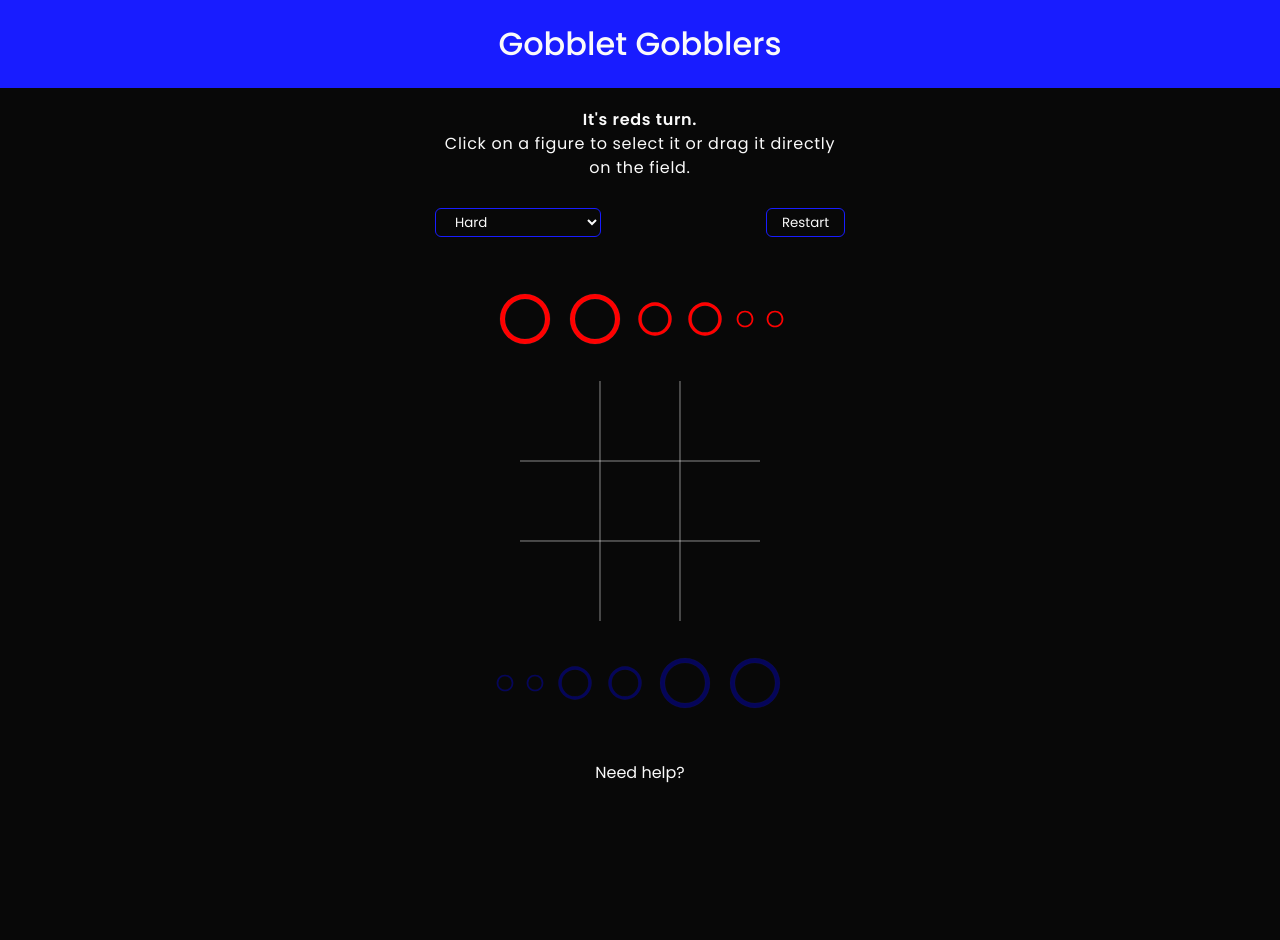
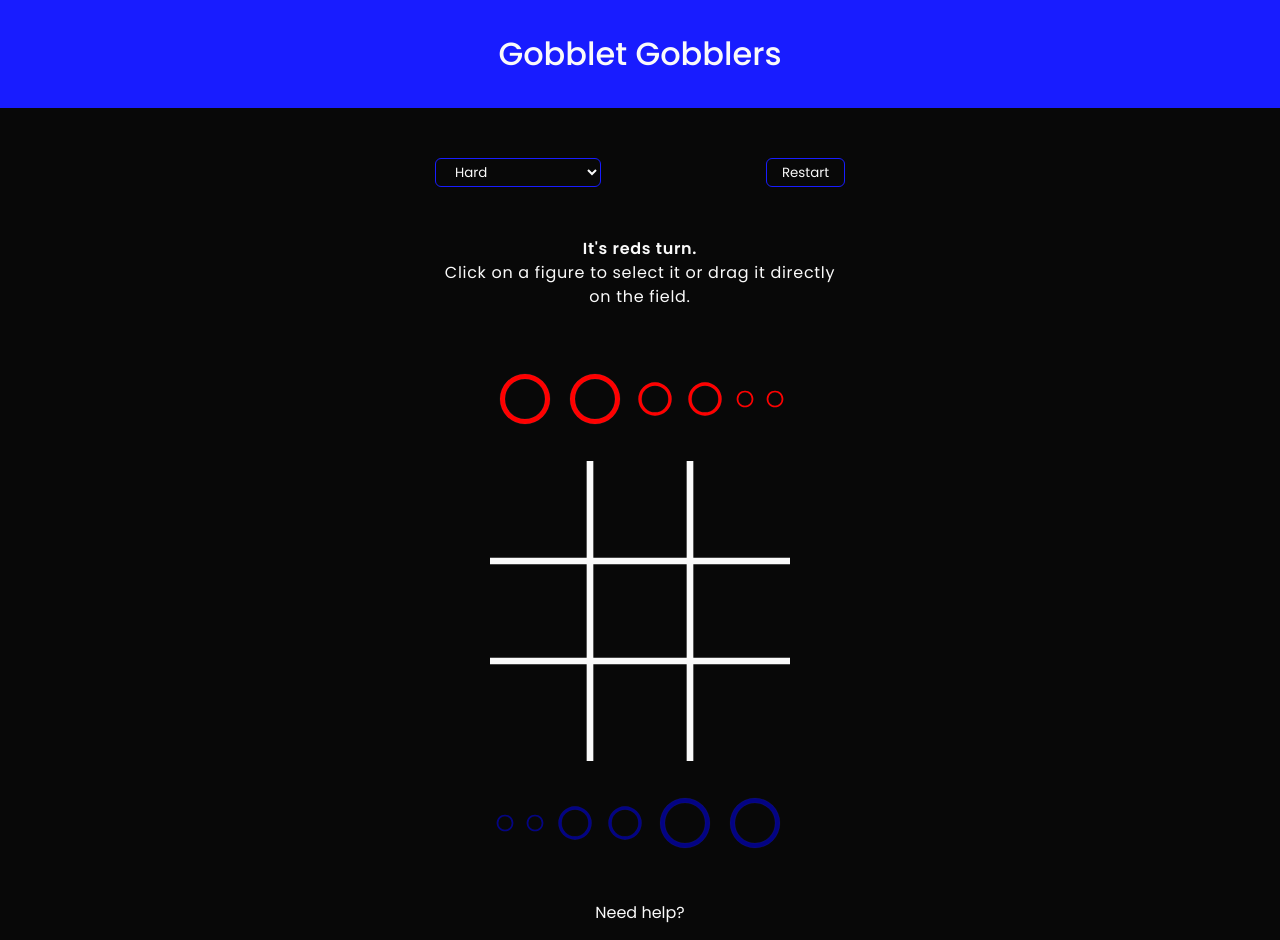
Before and after one commit to fullstackopen23/Gobblers, a React (Vite) app: page / in a window 1280 px wide. Before the commit the page ends 800 px from the top, so only its background shows below. Built offline with nearby package versions, Linux system fonts and the light colour scheme.

Commit message:
styling finished

```diff
--- a/src/App.jsx
+++ b/src/App.jsx
@@ -15,7 +15,11 @@ function App() {
       <DndProvider backend={HTML5Backend}>
         <Game></Game>
       </DndProvider>
-      {showHelp ? <Help setShowHelp={setShowHelp}></Help> : <></>}
+      {showHelp ? (
+        <Help showHelp={showHelp} setShowHelp={setShowHelp}></Help>
+      ) : (
+        <></>
+      )}
       <Footer setShowHelp={setShowHelp}></Footer>
     </>
   )
--- a/src/components/Board.jsx
+++ b/src/components/Board.jsx
@@ -13,7 +13,7 @@ export default function Board({
 }) {
   const boardStates = {
     inital: (
-      <g clip-path="url(#clip0_1_2)">
+      <g clipPath="url(#clip0_1_2)">
         <motion.line
           initial={{ pathLength: 0 }}
           animate={{ pathLength: 1 }}
@@ -22,7 +22,7 @@ export default function Board({
           y2="-5"
           transform="matrix(-3.75549e-08 -1 -1 5.08772e-08 145 450)"
           stroke="black"
-          stroke-width="10"
+          strokeWidth="10"
         />
         <motion.line
           y1="-5"
@@ -32,7 +32,7 @@ export default function Board({
           y2="-5"
           transform="matrix(-3.75549e-08 -1 -1 5.08772e-08 295 450)"
           stroke="black"
-          stroke-width="10"
+          strokeWidth="10"
         />
         <motion.line
           y1="-5"
@@ -42,7 +42,7 @@ export default function Board({
           animate={{ pathLength: 1 }}
           transform="matrix(1 -3.75549e-08 -5.08772e-08 -1 0 145)"
           stroke="black"
-          stroke-width="10"
+          strokeWidth="10"
         />
         <motion.line
           y1="-5"
@@ -52,19 +52,19 @@ export default function Board({
           animate={{ pathLength: 1 }}
           transform="matrix(1 -3.75549e-08 -5.08772e-08 -1 0 295)"
           stroke="black"
-          stroke-width="10"
+          strokeWidth="10"
         />
       </g>
     ),
     topH: (
-      <g clip-path="url(#clip0_1_2)">
+      <g clipPath="url(#clip0_1_2)">
         <line
           y1="-5"
           x2="450"
           y2="-5"
           transform="matrix(-3.75549e-08 -1 -1 5.08772e-08 145 450)"
           stroke="black"
-          stroke-width="10"
+          strokeWidth="10"
         />
         <line
           y1="-5"
@@ -72,7 +72,7 @@ export default function Board({
           y2="-5"
           transform="matrix(-3.75549e-08 -1 -1 5.08772e-08 295 450)"
           stroke="black"
-          stroke-width="10"
+          strokeWidth="10"
         />
         <line
           y1="-5"
@@ -80,17 +80,14 @@ export default function Board({
           y2="-5"
           transform="matrix(1 -3.75549e-08 -5.08772e-08 -1 0 145)"
           stroke="black"
-          stroke-width="10"
+          strokeWidth="10"
         />
-        <motion.line
-          y1="-5"
-          x2="450"
+        <motion.path
           initial={{ pathLength: 0 }}
           animate={{ pathLength: 1 }}
-          y2="-5"
-          transform="matrix(1 -3.75549e-08 -5.08772e-08 -1 0 71)"
+          d="M0 74H450"
           stroke="black"
-          stroke-width="10"
+          strokeWidth="10"
         />
         <line
           y1="-5"
@@ -98,46 +95,54 @@ export default function Board({
           y2="-5"
           transform="matrix(1 -3.75549e-08 -5.08772e-08 -1 0 295)"
           stroke="black"
-          stroke-width="10"
+          strokeWidth="10"
+        />
+        <line
+          y1="-5"
+          x2="450"
+          y2="-5"
+          transform="matrix(1 -3.75549e-08 -5.08772e-08 -1 0 295)"
+          stroke="black"
+          strokeWidth="10"
         />
       </g>
     ),
     midH: (
-      <g clip-path="url(#clip0_1_2)">
+      <g clipPath="url(#clip0_1_2)">
         <line
           y1="-5"
           x2="450"
           y2="-5"
           transform="matrix(-3.75549e-08 -1 -1 5.08772e-08 145 450)"
-          stroke-width="10"
+          strokeWidth="10"
         />
         <line
           y1="-5"
           x2="450"
           y2="-5"
           transform="matrix(-3.75549e-08 -1 -1 5.08772e-08 295 450)"
-          stroke-width="10"
+          strokeWidth="10"
         />
         <line
           y1="-5"
           x2="450"
           y2="-5"
           transform="matrix(1 -3.75549e-08 -5.08772e-08 -1 0 145)"
-          stroke-width="10"
+          strokeWidth="10"
         />
         <motion.path
           d="M0 224.5L450 224.5"
           stroke="black"
           initial={{ pathLength: 0 }}
           animate={{ pathLength: 1 }}
-          stroke-width="10"
+          strokeWidth="10"
         />
         <line
           y1="-5"
           x2="450"
           y2="-5"
           transform="matrix(1 -3.75549e-08 -5.08772e-08 -1 0 295)"
-          stroke-width="10"
+          strokeWidth="10"
         />
       </g>
     ),
--- a/src/components/Cell.jsx
+++ b/src/components/Cell.jsx
@@ -19,7 +19,7 @@ export default function Cell({
     () => ({
       accept: 'FIGURE',
       drop: (item) => {
-        handleClickOnCell(cell, item.figure)
+        handleClickOnCell(cell)
       },
     }),
     []
@@ -27,7 +27,7 @@ export default function Cell({
   return (
     <div
       onClick={() => {
-        handleClickOnCell(cell, 'tischs')
+        handleClickOnCell(cell)
       }}
       ref={drop}
       key={cell.id}
--- a/src/components/Game.jsx
+++ b/src/components/Game.jsx
@@ -121,6 +121,8 @@ export default function Game() {
       (isRedsTurn && figure.team === 'red') ||
       (!isRedsTurn && figure.team === 'blue')
     ) {
+      console.log(figure)
+
       setSelectedFigure(figure)
       setMessage({
         isRedsTurn,
@@ -139,7 +141,7 @@ export default function Game() {
     }
   }
 
-  function handleClickOnCell(clickedCell) {
+  function handleClickOnCell(clickedCell, fig) {
     if (isGameover) return
     if (!selectedFigure) return
     if (!isMoveValid(clickedCell, selectedFigure)) return
--- a/src/components/Help.jsx
+++ b/src/components/Help.jsx
@@ -1,9 +1,13 @@
 import { motion, AnimatePresence } from 'framer-motion'
 
-export default function Help({ setShowHelp }) {
+export default function Help({ showHelp, setShowHelp }) {
+  console.log(showHelp)
   return (
-    <div className="help">
+    <motion.div className="help" key="help">
+      {showHelp && (
+        <AnimatePresence mode="wait">
           <motion.div
+            key="backdrop"
             onClick={() => {
               setShowHelp(false)
             }}
@@ -12,8 +16,8 @@ export default function Help({ setShowHelp }) {
             animate={{ opacity: 1 }}
             transition={{ duration: 0.2 }}
           ></motion.div>
-      <AnimatePresence>
           <motion.div
+            key="modal"
             className="helpModal"
             initial={{
               opacity: 0,
@@ -30,7 +34,6 @@ export default function Help({ setShowHelp }) {
               translateY: '100%',
               translateX: '-50%',
             }}
-          transition={{ duration: 0.2 }}
           >
             <svg
               onClick={() => {
@@ -57,7 +60,9 @@ export default function Help({ setShowHelp }) {
             <br />
             <p>Gobblet Gobblers is a turn based game for 2.</p>
             <br />
-          <p>It plays like the game tic-tac-toe but with a twist!</p>
+            <p>
+              It plays like the game tic-tac-toe but with a twist!
+            </p>
             <p>
               You can gobble up your opponent's piece if it is smaller
               than yours!
@@ -69,6 +74,7 @@ export default function Help({ setShowHelp }) {
             </p>
           </motion.div>
         </AnimatePresence>
-    </div>
+      )}
+    </motion.div>
   )
 }
--- a/src/components/Info.jsx
+++ b/src/components/Info.jsx
@@ -26,14 +26,6 @@ export default function Info({
 
   return (
     <div className="info">
-      <div className="message">
-        <p className="winnerMsg">
-          {message.winnerMessage ? message.winnerMessage : <></>}
-        </p>
-        <p className="turnMsg">{isRedsTurnMessage}</p>
-        <p className="messageMsg">{messageMessage}</p>
-      </div>
-
       <div className="top">
         <select
           onChange={handleChange}
@@ -48,6 +40,13 @@ export default function Info({
           Restart
         </button>
       </div>
+      <div className="message">
+        <p className="winnerMsg">
+          {message.winnerMessage ? message.winnerMessage : <></>}
+        </p>
+        <p className="turnMsg">{isRedsTurnMessage}</p>
+        <p className="messageMsg">{messageMessage}</p>
+      </div>
     </div>
   )
 }
--- a/src/index.css
+++ b/src/index.css
@@ -40,7 +40,6 @@ body {
 /* FIGURES */
 .figure {
   cursor: pointer;
-  z-index: 1;
 }
 .figure.red {
   fill: var(--team-one-color);
@@ -89,7 +88,7 @@ body {
   fill: var(--success-color);
 }
 .figure.markUnplayable {
-  opacity: 0.33 !important;
+  opacity: 0.5 !important;
 }
 
 /* BOARD */
@@ -128,11 +127,15 @@ path {
 .cell.winningCell {
 }
 
+.winnerMsg {
+  font-size: 1.5rem;
+}
+
 /* HEADER */
 header {
   background-color: var(--other-bg-color);
   width: 100%;
-  padding: 20px;
+  padding: 10px;
   display: flex;
   align-items: center;
   justify-content: center;
@@ -149,7 +152,7 @@ header h1 {
 .info {
   letter-spacing: 0.7px;
   line-height: 24px;
-  width: 80%;
+  width: 90%;
   max-width: 450px;
   padding: 20px;
   display: flex;
@@ -183,7 +186,7 @@ header h1 {
   flex-direction: column;
   align-items: center;
   justify-content: flex-start;
-  gap: 30px;
+  gap: 5px;
 }
 
 .boardFiguresContainer {
@@ -258,7 +261,8 @@ footer .help {
   border: 2px solid var(--accent-color);
   padding: 70px 50px;
   position: fixed;
-  width: 80%;
+  width: 88%;
+  max-width: 500px;
   z-index: 10;
   top: 50%;
   background-color: var(--main-bg-color);
@@ -275,3 +279,29 @@ footer .help {
   cursor: pointer;
   fill: var(--accent-color);
 }
+
+/*  MEDIA QUERIES */
+@media (min-width: 700px) {
+  body {
+  }
+  header {
+    padding: 30px;
+  }
+  .game-container {
+    gap: 30px;
+  }
+  .info {
+    gap: 50px;
+  }
+  #root {
+    gap: 30px;
+  }
+  .board {
+    display: grid;
+    box-sizing: border-box;
+    position: relative;
+    aspect-ratio: 1;
+    grid-template-rows: repeat(3, 100px);
+    grid-template-columns: repeat(3, 100px);
+  }
+}
```
Lines whose indentation alone changed are shown as unchanged.
